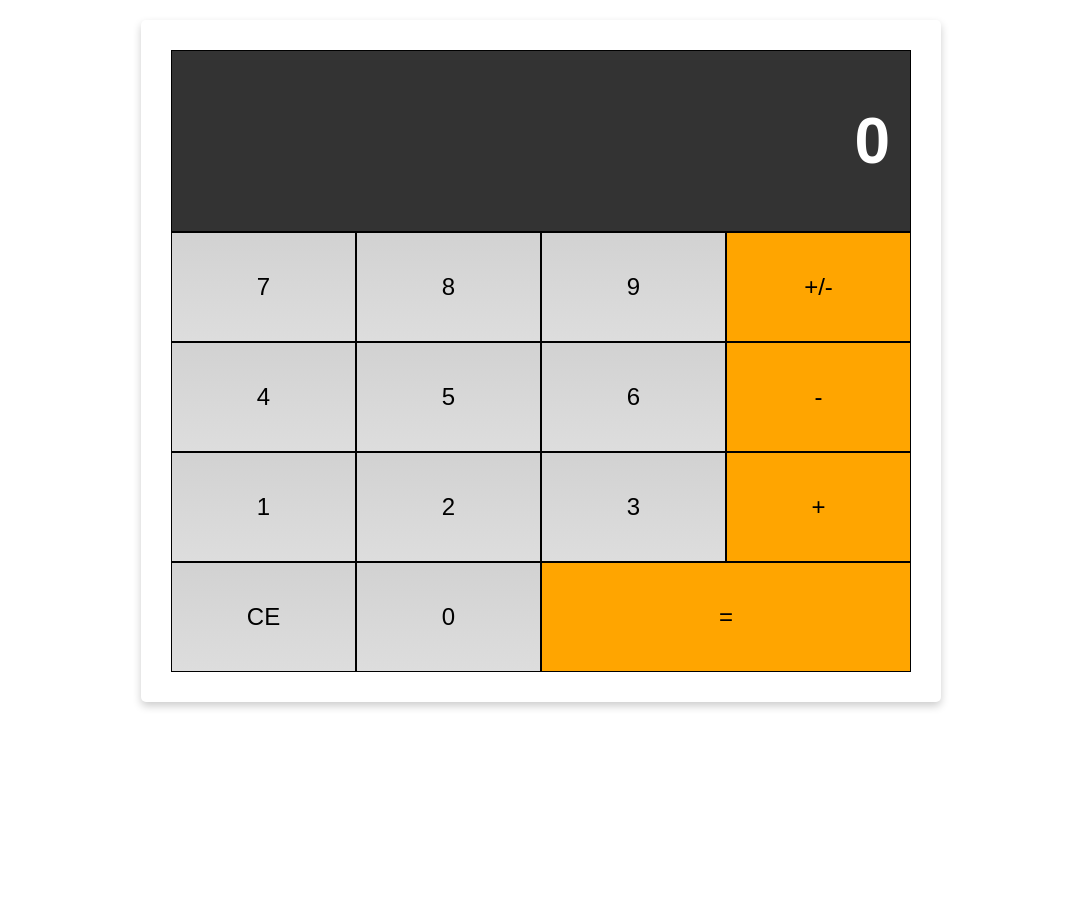
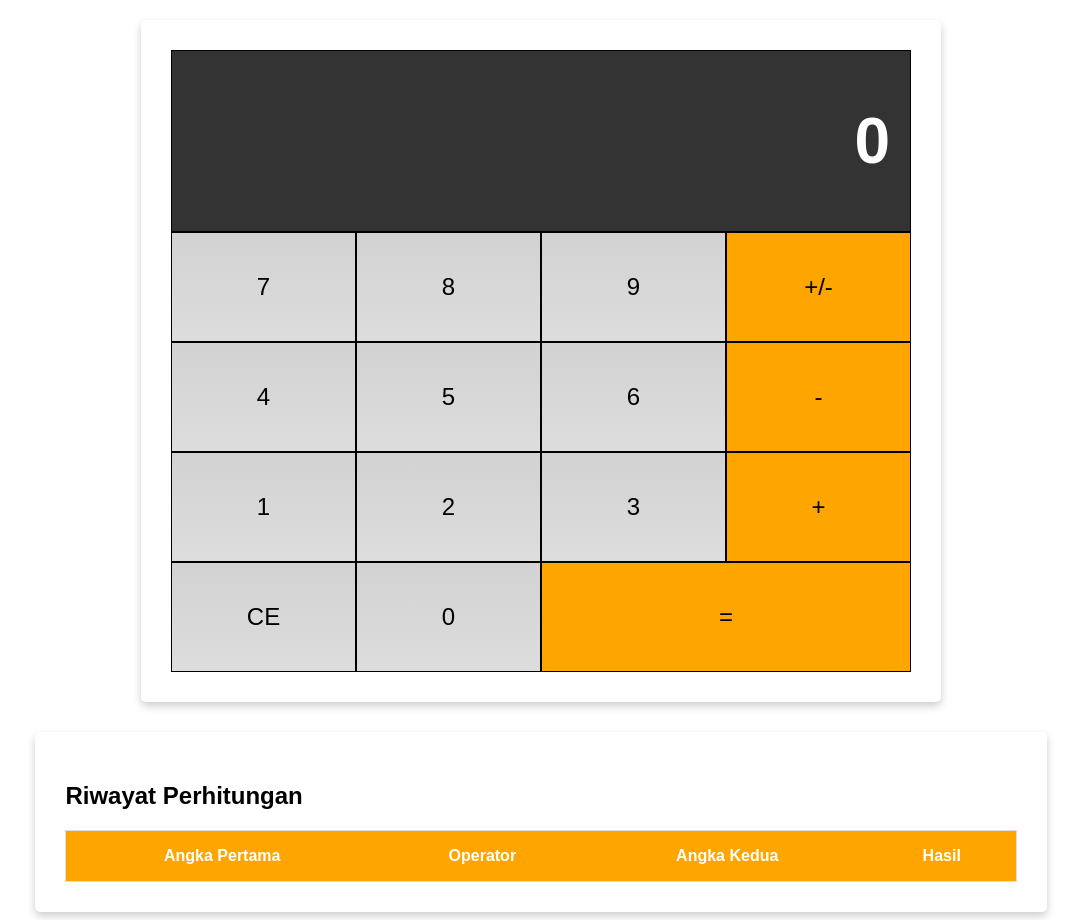
Before and after one commit to stevelukis/vanilla-js-calculator, a plain HTML site: page index.html in a window 1280 px wide. Shown: the whole page, without its empty margins (99-1180 px from the left). Before the commit the page ends 800 px from the top, so only its background shows below. Drawn offline with Linux system fonts and the light colour scheme.

Commit message:
Added history to the front end.

```diff
--- a/assets/style.css
+++ b/assets/style.css
@@ -58,8 +58,39 @@ body {
     font-weight: bold;
 }
 
+.history {
+    width: 80%;
+    margin: 30px auto 0 auto;
+    overflow: scroll;
+}
+
+table {
+    border-collapse: collapse;
+    border-spacing: 0;
+    width: 100%;
+    border: 1px solid #ddd;
+}
+
+th,
+td {
+    text-align: center;
+    padding: 16px;
+}
+
+th {
+    background-color: orange;
+    color: white;
+}
+
+tr:nth-child(even) {
+    background-color: #d2d2d2;
+}
+
 @media screen and (max-width: 513px) {
     .button {
         padding: 10px;
     }
+    .history {
+        width: 100%;
+    }
 }
--- a/index.html
+++ b/index.html
@@ -36,6 +36,22 @@
         <div class="button equals double">=</div>
     </div>
 </div>
+
+<div class="history card">
+    <h2>Riwayat Perhitungan</h2>
+    <table>
+        <thead>
+        <tr>
+            <th>Angka Pertama</th>
+            <th>Operator</th>
+            <th>Angka Kedua</th>
+            <th>Hasil</th>
+        </tr>
+        </thead>
+        <tbody id="historyList"></tbody>
+    </table>
+</div>
+
 <script src="assets/kalkulator.js"></script>
 </body>
 </html>
```
Also changed, not shown: assets/storage.js (added).
